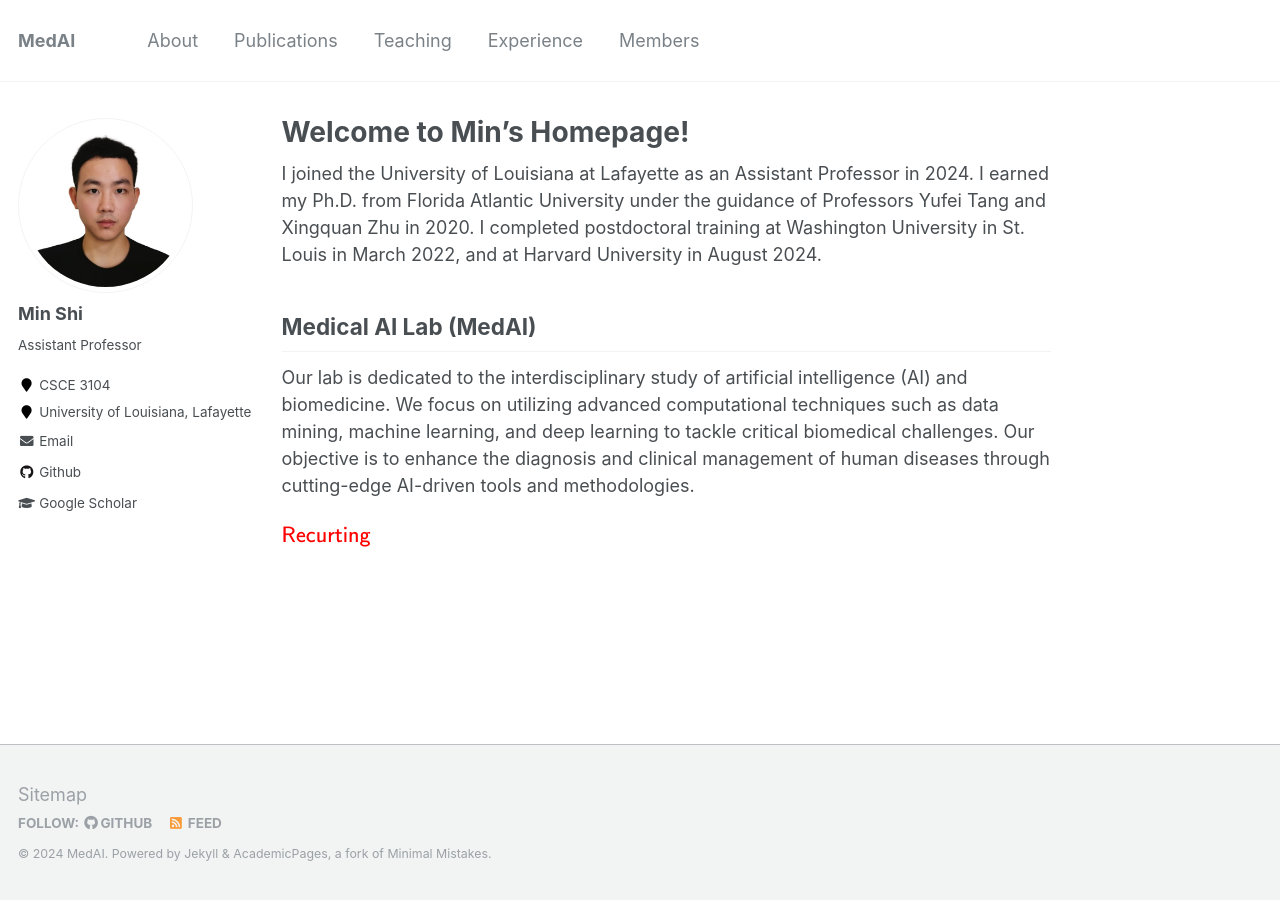
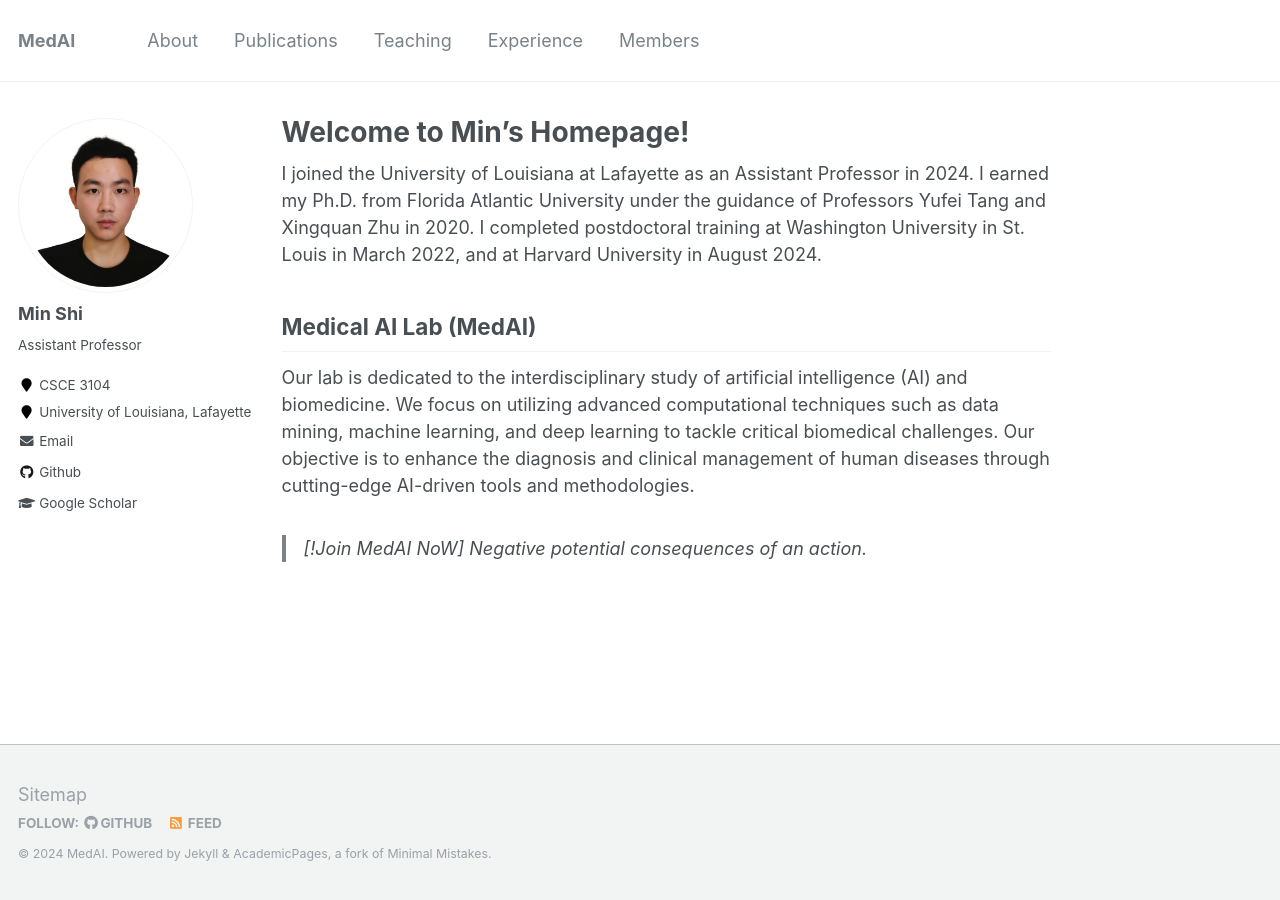
Before and after one commit to shiminxst/shiminxst.github.io, a Jekyll site: the page built from _pages/about.md, in a window 1280 px wide. Built offline with Jekyll 4.4.1, drawn with Linux system fonts in a browser that asks for light colours; formulas are drawn with MathJax 3.

Commit message:
Update about.md

```diff
--- a/_pages/about.md
+++ b/_pages/about.md
@@ -16,7 +16,8 @@ I joined the University of Louisiana at Lafayette as an Assistant Professor in 2
 Our lab is dedicated to the interdisciplinary study of artificial intelligence (AI) and biomedicine. We focus on utilizing advanced computational techniques such as data mining, machine learning, and deep learning to tackle critical biomedical challenges. Our objective is to enhance the diagnosis and clinical management of human diseases through cutting-edge AI-driven tools and methodologies.
 
 
-$\color{red}{\textsf{Recurting}}$
+> [!Join MedAI NoW]
+> Negative potential consequences of an action.
 
 <!--
 ## My Schedule
```
